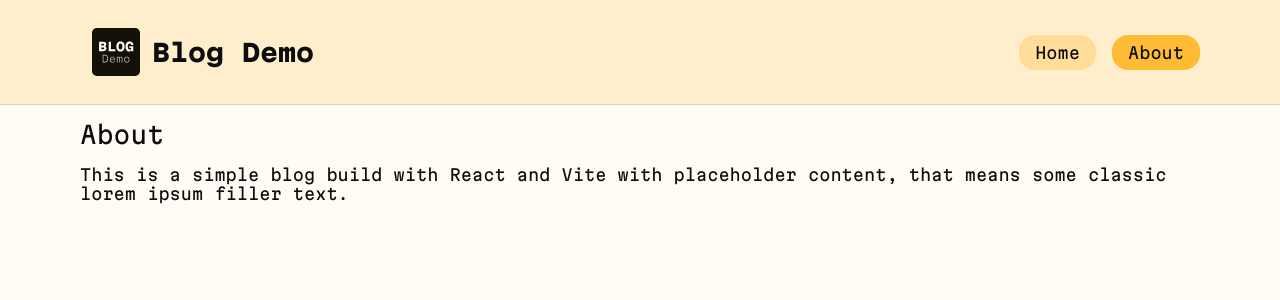
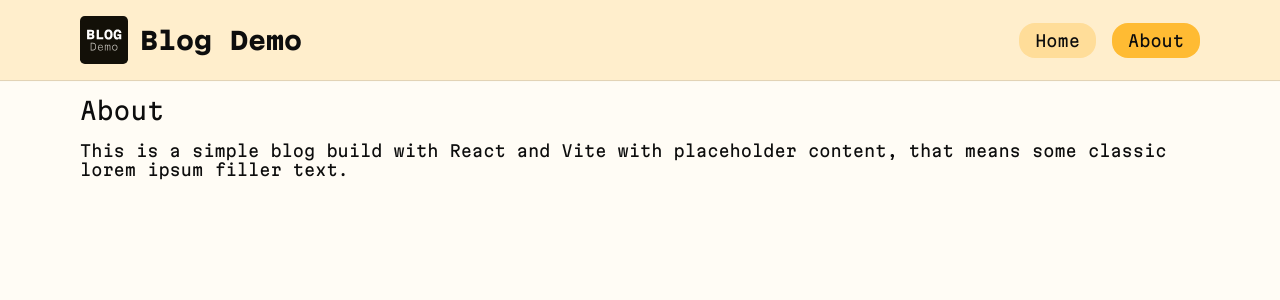
Before and after one commit to GiovanniEliasDaRosa/blog-demo, a React (Vite) app: page /blog-demo/about in a window 1280 px wide. Shown: the top 300 px of the page. Built offline with nearby package versions, Linux system fonts and the light colour scheme.

Commit message:
fix(router,images): fix basename and improve image link
Fix router basename to have a last slash "/blog-demo/"
Use import.meta.env.BASE_URL on images URLs so paths are more maintainable

```diff
--- a/src/App.jsx
+++ b/src/App.jsx
@@ -7,7 +7,7 @@ import Header from "./components/Header/Header";
 function App() {
   return (
     <>
-      <BrowserRouter basename="/blog-demo">
+      <BrowserRouter basename="/blog-demo/">
         <Header />
 
         <main>
--- a/src/components/Header/Header.jsx
+++ b/src/components/Header/Header.jsx
@@ -9,19 +9,19 @@ export default function Header() {
   return (
     <header className={`${styles.header} full_width`}>
       <nav>
-        <Link to={"/"} className={`${styles.home}`}>
-          <img src="assets/icons/logo.svg" alt="" />
+        <Link to="/" className={`${styles.home}`}>
+          <img src={`${import.meta.env.BASE_URL}assets/icons/logo.svg`} alt="" />
           Blog Demo
         </Link>
 
         <ul>
           <li>
-            <NavLink className={navLinkStyles} to={"/"}>
+            <NavLink className={navLinkStyles} to="/">
               Home
             </NavLink>
           </li>
           <li>
-            <NavLink className={navLinkStyles} to={"/about"}>
+            <NavLink className={navLinkStyles} to="/about">
               About
             </NavLink>
           </li>
--- a/src/components/Header/Header.module.css
+++ b/src/components/Header/Header.module.css
@@ -27,7 +27,6 @@
   font-size: 1.5rem;
   --font-wght: 900;
   --font-wdth: 112.5;
-  padding: 0.5em;
 
   display: flex;
   align-items: center;
```
